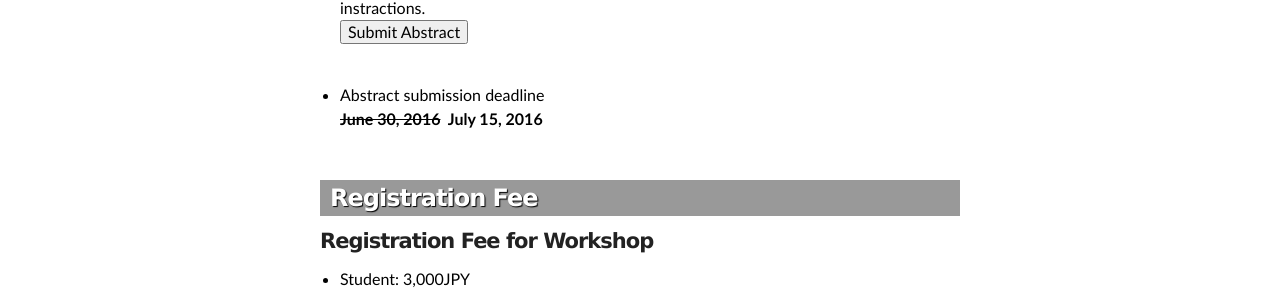
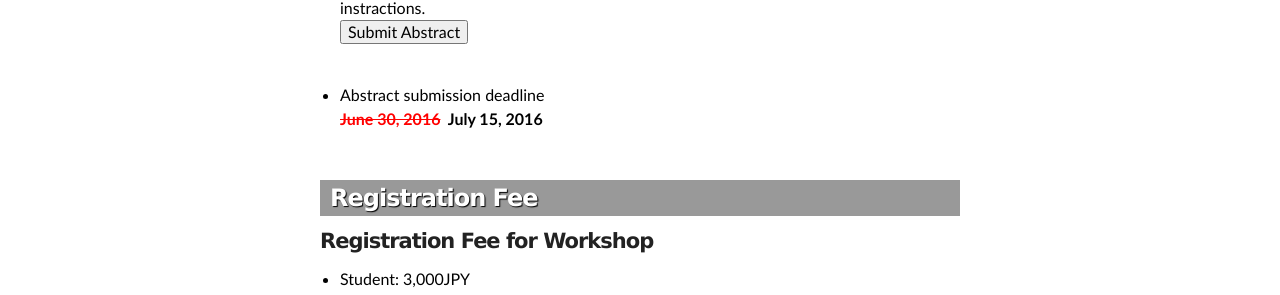
Before and after one commit to yamazakiM/WarrenWorkshop2016, a Jekyll site: the page built from registration/index.md, in a window 1280 px wide and 1362 px high. Shown: the part 866-1161 px from the top of the window. Built offline with Jekyll 4.4.1, drawn with Linux system fonts in a browser that asks for light colours; nearby versions of some CDN libraries; library files that are not in the unit come from our copies.

Commit message:
Update index.md

```diff
--- a/registration/index.md
+++ b/registration/index.md
@@ -50,7 +50,7 @@
 
    <ul>
     <li id="registration">Abstract submission deadline<br>
-    <strong><del>June 30, 2016</del>&nbsp;&nbsp;July 15, 2016</strong></li>
+    <strong><del style="color:red">June 30, 2016</del>&nbsp;&nbsp;July 15, 2016</strong></li>
   </ul>
   <!--<ul>
   <li>March 1, 2016 - June 30, 2016</li>
```
